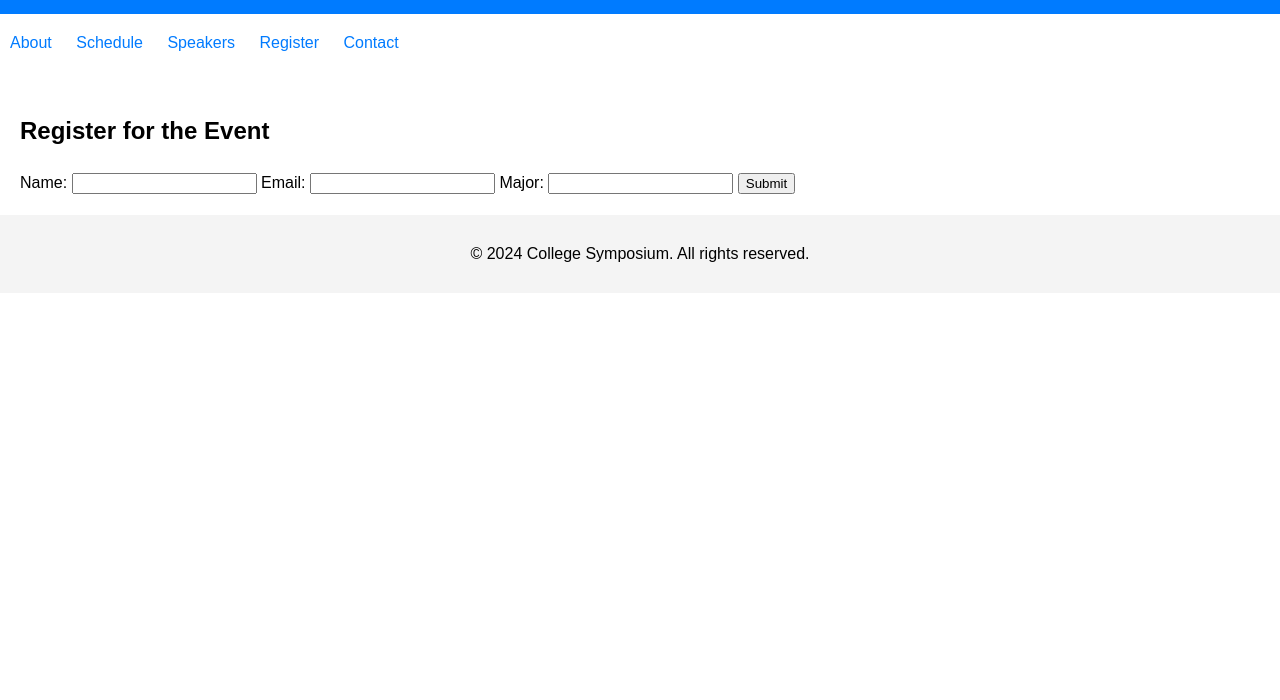
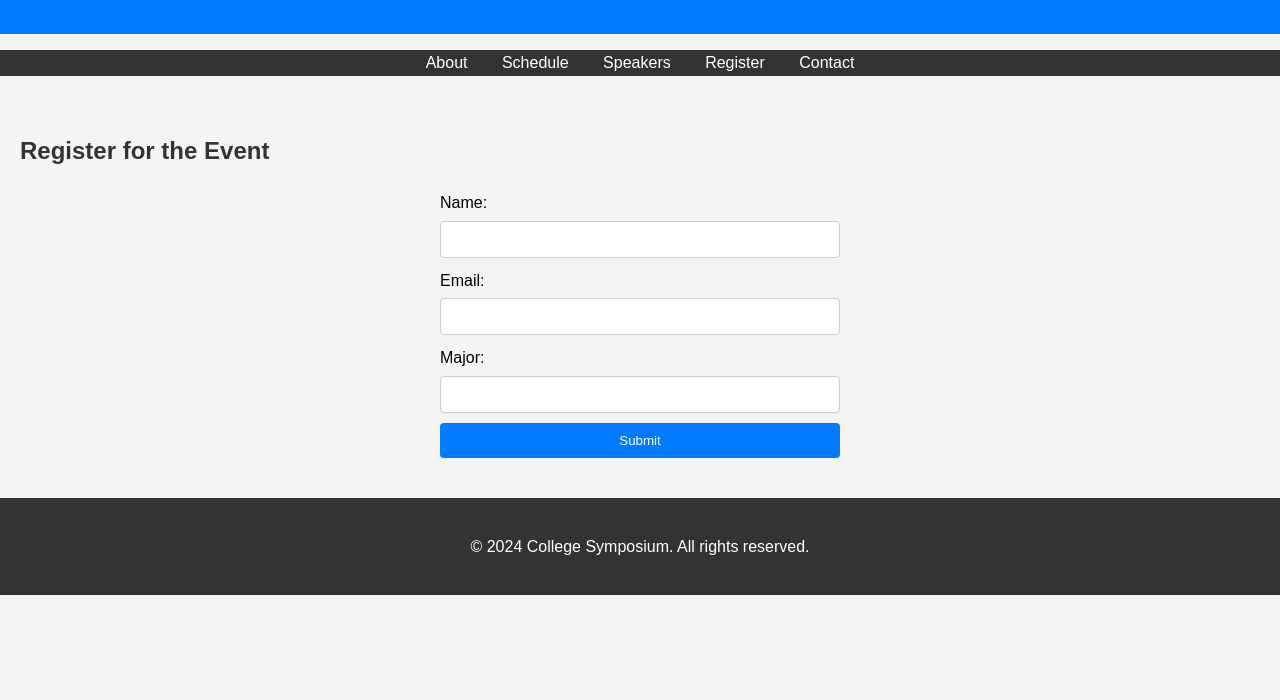
Before and after one commit to GhosthUnTer1242/Techfest-24, a plain HTML site: page register.html in a window 1280 px wide. Shown: the part 100-800 px from the top of the page. Drawn offline with Linux system fonts and the light colour scheme.

Commit message:
Update styles.css

```diff
--- a/styles.css
+++ b/styles.css
@@ -3,27 +3,33 @@ body {
     line-height: 1.6;
     margin: 0;
     padding: 0;
+    background-color: #f4f4f4;
 }
 
 header {
     background: #007BFF;
     color: white;
-    padding: 10px 0;
+    padding: 20px 0;
     text-align: center;
+}
+
+nav {
+    background: #333;
 }
 
 nav ul {
     list-style: none;
     padding: 0;
+    text-align: center;
 }
 
 nav ul li {
     display: inline;
-    margin: 0 10px;
+    margin: 0 15px;
 }
 
 nav a {
-    color: #007BFF;
+    color: white;
     text-decoration: none;
 }
 
@@ -32,11 +38,51 @@ main {
 }
 
 section {
-    margin-bottom: 20px;
+    background: white;
+    margin: 20px 0;
+    padding: 20px;
+    border-radius: 8px;
+    box-shadow: 0 2px 5px rgba(0, 0, 0, 0.1);
+}
+
+h2 {
+    color: #333;
+}
+
+form {
+    display: flex;
+    flex-direction: column;
+    max-width: 400px;
+    margin: 20px auto;
+}
+
+label {
+    margin-bottom: 5px;
+}
+
+input {
+    margin-bottom: 10px;
+    padding: 10px;
+    border: 1px solid #ccc;
+    border-radius: 4px;
+}
+
+button {
+    padding: 10px;
+    background: #007BFF;
+    color: white;
+    border: none;
+    border-radius: 4px;
+    cursor: pointer;
+}
+
+button:hover {
+    background: #0056b3;
 }
 
 footer {
     text-align: center;
-    padding: 10px 0;
-    background: #f4f4f4;
+    padding: 20px 0;
+    background: #333;
+    color: white;
 }
```
